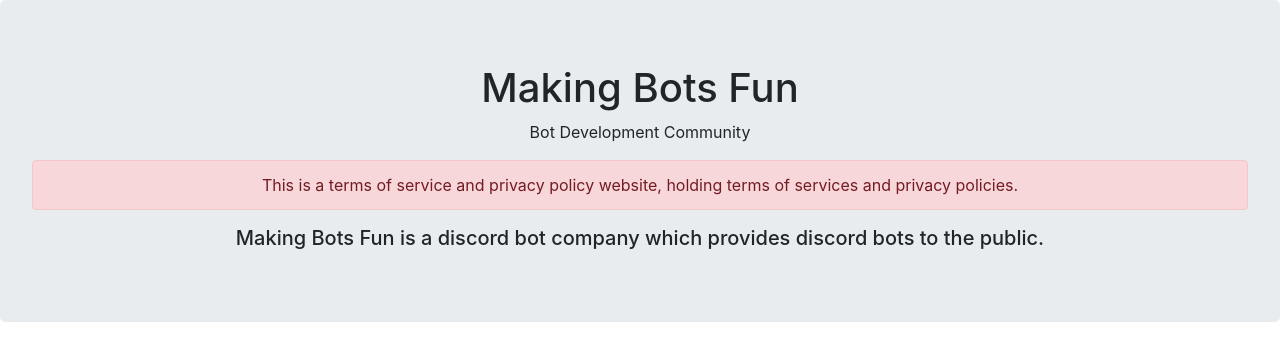
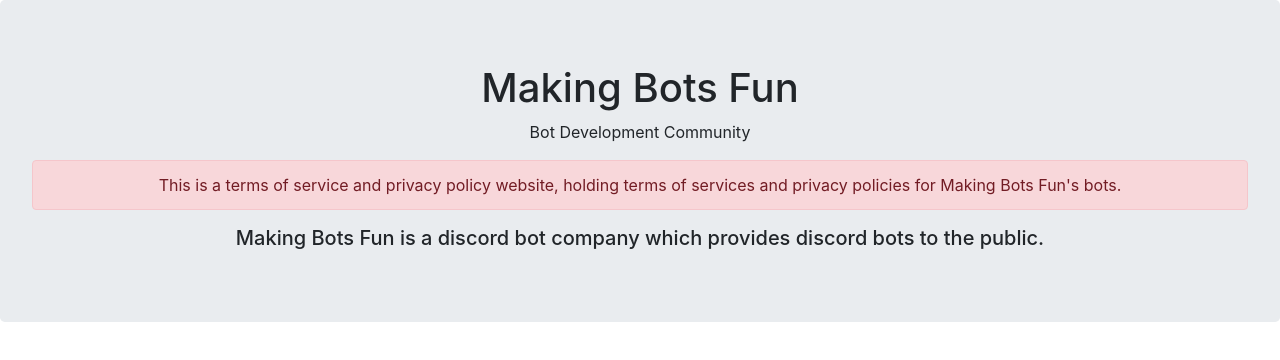
Before and after one commit to MakingBotsFun/website, a plain HTML site: page Code/index.html in a window 1280 px wide. Drawn offline with nearby package versions, Linux system fonts and the light colour scheme.

Commit message:
Update index.html

```diff
--- a/Code/index.html
+++ b/Code/index.html
@@ -23,7 +23,7 @@
   <p>Bot Development Community</p>
 
 <div class="alert alert-danger" role="alert">
-  This is a terms of service and privacy policy website, holding terms of services and privacy policies.
+  This is a terms of service and privacy policy website, holding terms of services and privacy policies for Making Bots Fun's bots.
 </div>
 
 <h5>Making Bots Fun is a discord bot company which provides discord bots to the public.</h5>
```
